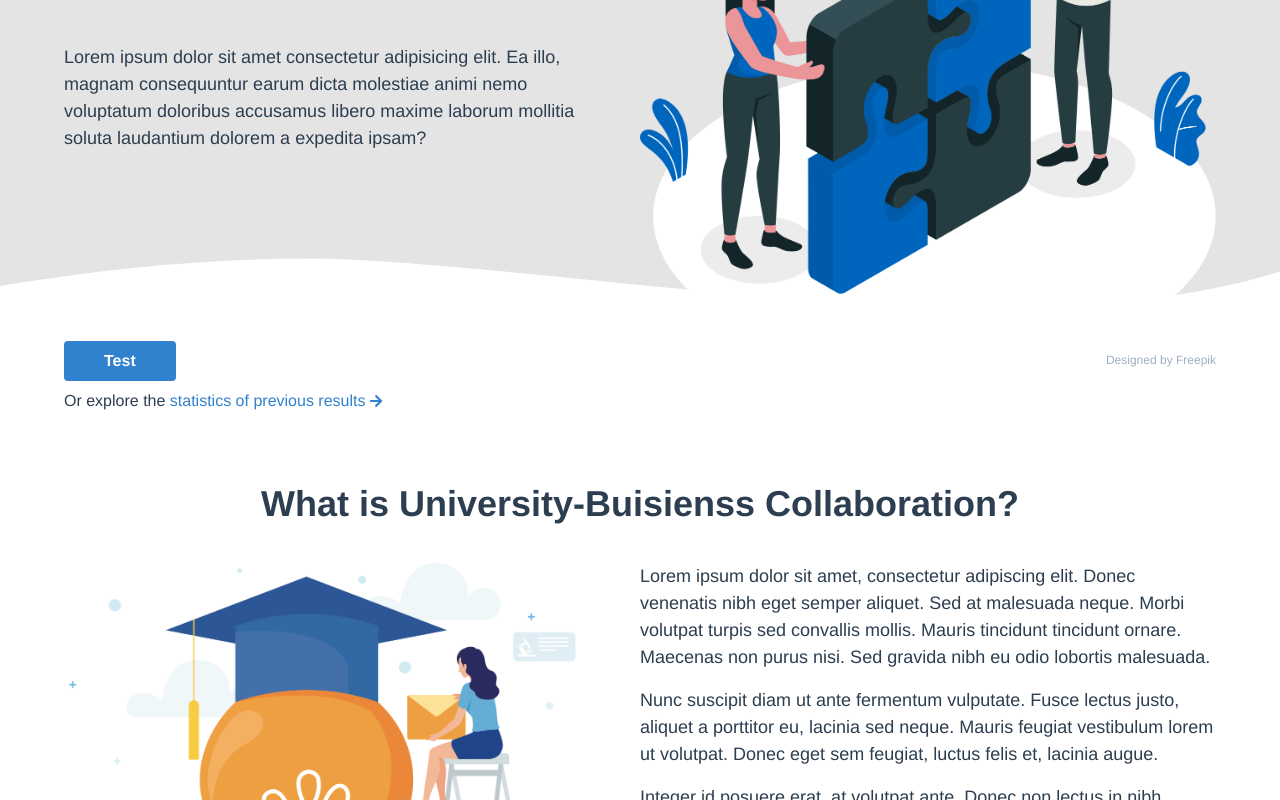
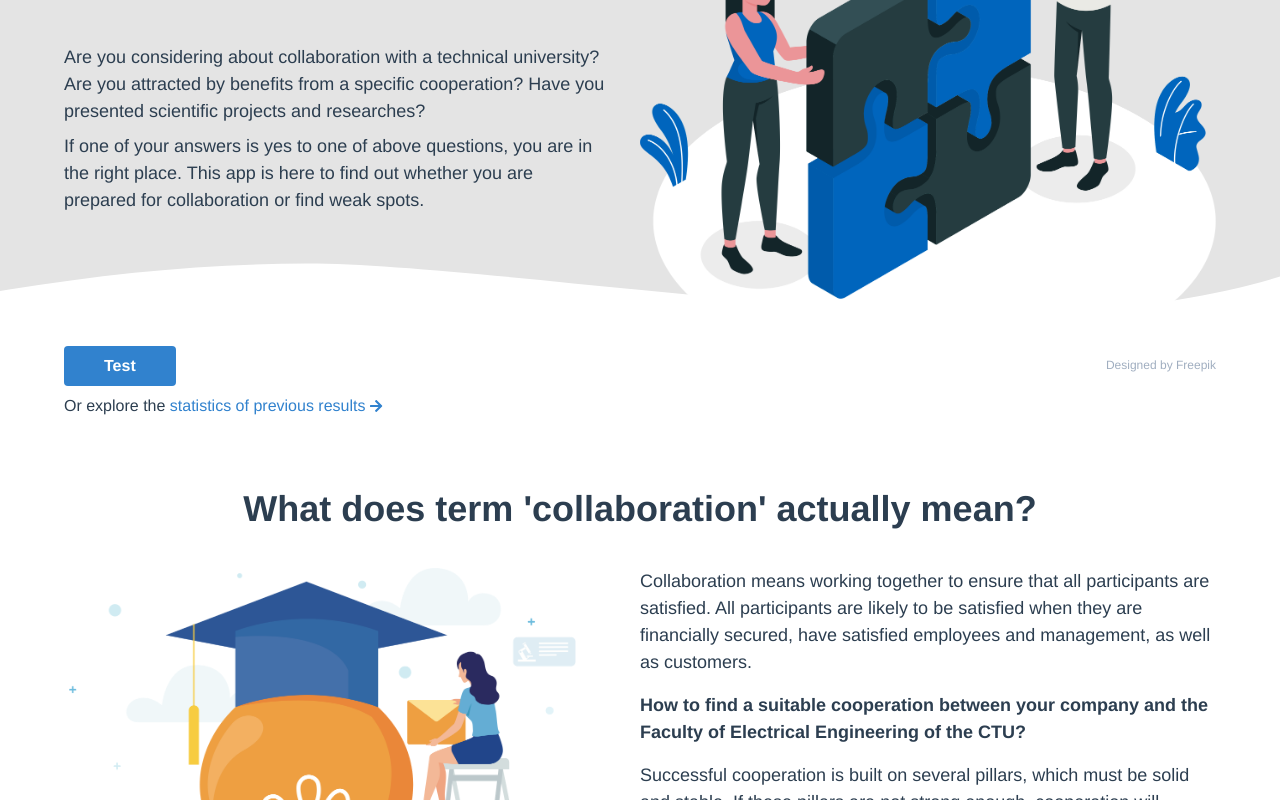
Before and after one commit to doomkit/ctu-collaboration, a Vue app: page / in a window 1280 px wide. Shown: the part 220-1020 px from the top of the page. Built offline with nearby package versions, Linux system fonts and the light colour scheme.

Commit message:
add: home page translations

```diff
--- a/src/components/pages/Home.vue
+++ b/src/components/pages/Home.vue
@@ -16,5 +16,3 @@ export default {
   }
 };
 </script>
-
-<style scoped lang="scss"></style>
--- a/src/components/pages/Home/Section.vue
+++ b/src/components/pages/Home/Section.vue
@@ -16,7 +16,7 @@
             <p class="mb-4 lg:text-lg">
               {{ $t('home.section.p1') }}
             </p>
-            <p class="mb-4 lg:text-lg">
+            <p class="mb-4 lg:text-lg font-bold">
               {{ $t('home.section.p2') }}
             </p>
             <p class="mb-4 lg:text-lg">
--- a/src/components/pages/Home/Welcome.vue
+++ b/src/components/pages/Home/Welcome.vue
@@ -9,8 +9,11 @@
           >
             {{ $t('home.welcome.title') }}
           </h1>
+          <p class="text-center sm:text-left lg:text-lg pb-2 sm:pr-8">
+            {{ $t('home.welcome.text') }}
+          </p>
           <p class="text-center sm:text-left lg:text-lg pb-8 sm:pr-8">
-            {{ $t('home.welcome.text') }}
+            {{ $t('home.welcome.text_2') }}
           </p>
         </div>
         <div class="hidden relative w-1/2 -mb-24 lg:-mb-32 sm:flex flex-col justify-end">
--- a/src/translation.js
+++ b/src/translation.js
@@ -25,19 +25,21 @@ export const messages = {
       welcome: {
         title: 'University-Buiseness Collaboration Guide',
         text:
-          'Lorem ipsum dolor sit amet consectetur adipisicing elit. Ea illo, magnam consequuntur earum dicta molestiae animi nemo voluptatum doloribus accusamus libero maxime laborum mollitia soluta laudantium dolorem a expedita ipsam?',
+          'Are you considering about collaboration with a technical university? Are you attracted by benefits from a specific cooperation? Have you presented scientific projects and researches?',
+        text_2:
+          'If one of your answers is yes to one of above questions, you are in the right place. This app is here to find out whether you are prepared for collaboration or find weak spots.',
         button: 'Test',
         alternative_text: 'Or explore the ',
         alternative_link: 'statistics of previous results '
       },
       section: {
-        title: 'What is University-Buisienss Collaboration?',
+        title: "What does term 'collaboration' actually mean?",
         p1:
-          'Lorem ipsum dolor sit amet, consectetur adipiscing elit. Donec venenatis nibh eget semper aliquet. Sed at malesuada neque. Morbi volutpat turpis sed convallis mollis. Mauris tincidunt tincidunt ornare. Maecenas non purus nisi. Sed gravida nibh eu odio lobortis malesuada.',
+          'Collaboration means working together to ensure that all participants are satisfied. All participants are likely to be satisfied when they are financially secured, have satisfied employees and management, as well as customers.',
         p2:
-          'Nunc suscipit diam ut ante fermentum vulputate. Fusce lectus justo, aliquet a porttitor eu, lacinia sed neque. Mauris feugiat vestibulum lorem ut volutpat. Donec eget sem feugiat, luctus felis et, lacinia augue.',
+          'How to find a suitable cooperation between your company and the Faculty of Electrical Engineering of the CTU?',
         p3:
-          'Integer id posuere erat, at volutpat ante. Donec non lectus in nibh egestas facilisis porta et sapien.',
+          'Successful cooperation is built on several pillars, which must be solid and stable. If these pillars are not strong enough, cooperation will collapse after some time. Two main components of prosperous cooperation are People and Communication.',
         more: 'Learn more'
       }
     },
@@ -109,7 +111,9 @@ export const messages = {
       welcome: {
         title: 'Průvodce Spoluprací Univerzity s Průmyslem',
         text:
-          'Lorem ipsum dolor sit amet consectetur adipisicing elit. Ea illo, magnam consequuntur earum dicta molestiae animi nemo voluptatum doloribus accusamus libero maxime laborum mollitia soluta laudantium dolorem a expedita ipsam?',
+          'Uvažuje Vaše firma o spolupráci s technickou univerzitou? Lákají Vás výhody, které z takové spolupráce plynou? Už si představujete společné projekty a výzkumy?',
+        text_2:
+          'Pokud jste alespoň na jednu z otázek uvedených výše odpověděli ano, jste tu správně. Tato stránka obsahuje průvodce spoluprací a nabízí udělat si test, zda jste na takovou spolupráci připraveni, případně upozorní na slabá místa.',
         button: 'Test',
         alternative_text: 'Nebo prozkoumejte ',
         alternative_link: 'statistiky předchozích výsledků '
@@ -124,14 +128,14 @@ export const messages = {
         links: 'Links'
       },
       section: {
-        title: 'What is University-Buisienss Collaboration?',
+        title: 'Co je to vlastně spolupráce?',
         p1:
-          'Lorem ipsum dolor sit amet, consectetur adipiscing elit. Donec venenatis nibh eget semper aliquet. Sed at malesuada neque. Morbi volutpat turpis sed convallis mollis. Mauris tincidunt tincidunt ornare. Maecenas non purus nisi. Sed gravida nibh eu odio lobortis malesuada.',
+          'Spolupráce znamená společnou práci více stran takovou, aby všechny strany byly spokojeny. Obě strany budou spokojené pravděpodobně, když budou finančně zajištěné, budou mít spokojené zaměstnance i vedení a zároveň i zákazníky.',
         p2:
-          'Nunc suscipit diam ut ante fermentum vulputate. Fusce lectus justo, aliquet a porttitor eu, lacinia sed neque. Mauris feugiat vestibulum lorem ut volutpat. Donec eget sem feugiat, luctus felis et, lacinia augue.',
+          'Jak nalézt vhodnou spolupráci mezi Vaší společností a Fakultou elektrotechnickou ČVUT?',
         p3:
-          'Integer id posuere erat, at volutpat ante. Donec non lectus in nibh egestas facilisis porta et sapien.',
-        more: 'Learn more'
+          'Úspěšná spolupráce je postavena na několika pilířích, které musí být postaveny a musí být stabilní. Pokud nebudou tyto pilíře dostatečně pevné, spolupráce se po nějakém čase (ať už kratším či delším) zhroutí. Základními vlastnostmi prosperující spolupráce jsou Lidé a Komunikace.',
+        more: 'Více o projektu '
       }
     },
     test: {
```
